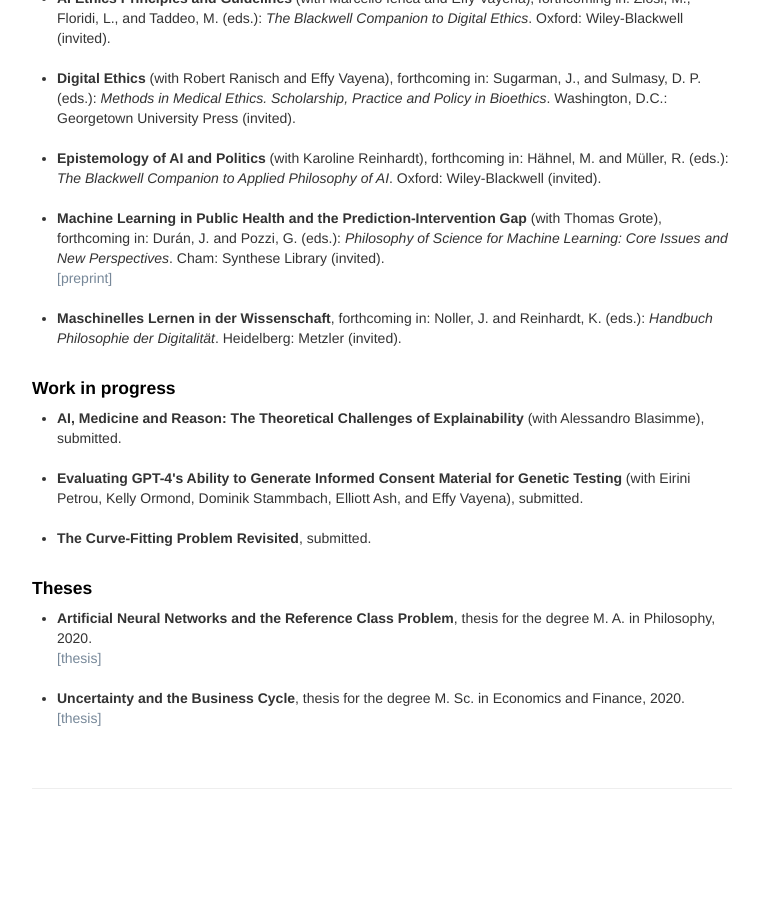
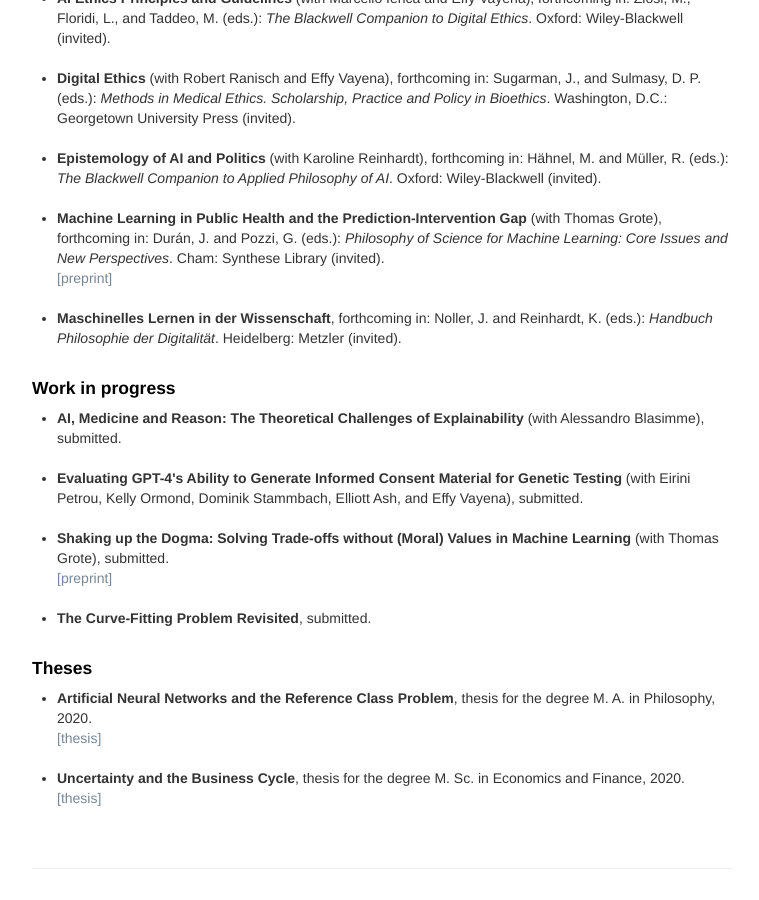
Before and after one commit to oliverbuchholz/oliverbuchholz.github.io, a Jekyll site: the page built from pages/writing.md, in a window 1280 px wide and 900 px high, scrolled down 724 px. Shown: the whole window, without its empty margins (258-1017 px from the left). Built offline with Jekyll 4.4.1, drawn with Linux system fonts in a browser that asks for light colours; before the commit the page ends 1544 px from its top, so only the background shows below that.

Commit message:
added tradeoffs paper

```diff
--- a/pages/writing.md
+++ b/pages/writing.md
@@ -64,6 +64,9 @@ Reinhardt, K. (eds.): <i>Handbuch Philosophie der Digitalit&auml;t</i>. Heidelbe
 <li><b>Evaluating GPT-4's Ability to Generate Informed Consent Material for Genetic Testing</b> (with Eirini Petrou, Kelly Ormond, Dominik Stammbach, Elliott Ash, and Effy Vayena), submitted.<br><br>
 </li>
 
+<li><b>Shaking up the Dogma: Solving Trade-offs without (Moral) Values in Machine Learning</b> (with Thomas Grote), submitted.<br><a href= "https://philsci-archive.pitt.edu/24530/" target= "_blank">[preprint]</a><br><br>
+</li>
+
 <li><b>The Curve-Fitting Problem Revisited</b>, submitted.<br><br>
 </li>
 </ul>
```
